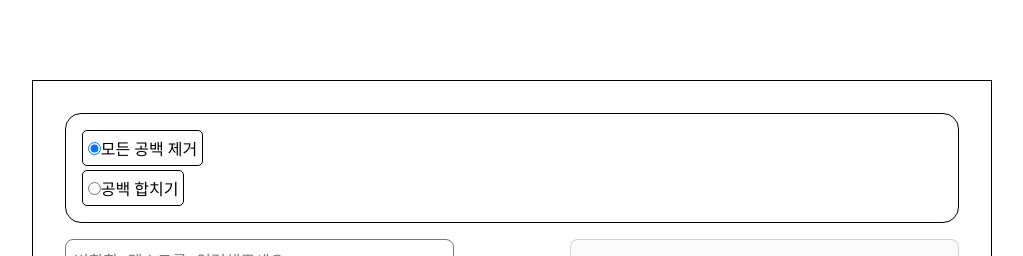
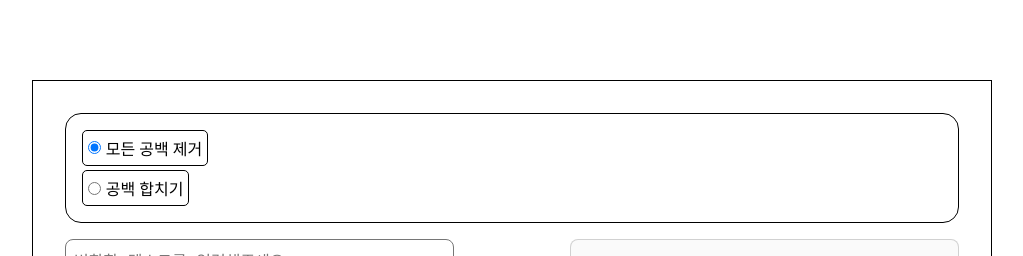
Before and after one commit to whgksqls9999/toollite, a React (Vite) app: page / in a window 1280 px wide. Shown: the top 256 px of the page, without its empty margins (128-1151 px from the left). Built offline with nearby package versions, Linux system fonts and the light colour scheme.

Commit message:
add component name to memoized components

```diff
--- a/src/components/@base/Button/Button.tsx
+++ b/src/components/@base/Button/Button.tsx
@@ -11,7 +11,7 @@ export interface ButtonProps extends BaseProps {
 }
 
 // @TODO - Icon을 포함한 버튼인 경우, Icon을 조건부로 출력할 방식 구상
-export const Button = memo((props: ButtonProps) => {
+export const Button = memo(function Button(props: ButtonProps) {
 	const { Icon, display_value, color, background_color } = props;
 
 	const onClick = useCallback(() => {
--- a/src/components/@base/Radio/Radio.style.ts
+++ b/src/components/@base/Radio/Radio.style.ts
@@ -7,4 +7,19 @@ export const RadioWrapper = styled.label`
 	border: 1px solid black;
 	border-radius: 5px;
 	padding: 0.3rem;
+
+	display: flex;
+	align-items: center;
+	gap: 5px;
+
+	/* input {
+		appearance: none;
+		border: max(2px, 0.1em) solid gray;
+		width: 1.25em;
+		height: 1.25em;
+	}
+
+	input:checked {
+		background-color: black;
+	} */
 `;
--- a/src/components/@base/Radio/Radio.tsx
+++ b/src/components/@base/Radio/Radio.tsx
@@ -10,7 +10,7 @@ export interface RadioProps extends BaseProps {
 	is_checked: boolean;
 }
 
-export const Radio = memo((props: RadioProps) => {
+export const Radio = memo(function Radio(props: RadioProps) {
 	const { name, is_checked, idx, display_value } = props;
 
 	const onChange = useCallback(() => {
--- a/src/components/@base/Textarea/Textarea.tsx
+++ b/src/components/@base/Textarea/Textarea.tsx
@@ -12,7 +12,7 @@ export interface TextareaProps extends BaseProps {
 	resize?: boolean;
 }
 
-export const Textarea = memo((props: TextareaProps) => {
+export const Textarea = memo(function Textarea(props: TextareaProps) {
 	const { onChange, display_value, placeholder, disabled, readonly, resize } =
 		props;
 
--- a/src/components/@widget/Option/Option.tsx
+++ b/src/components/@widget/Option/Option.tsx
@@ -9,7 +9,7 @@ export interface OptionProps {
 	selected_idx: number;
 }
 
-export const Option = memo((props: OptionProps) => {
+export const Option = memo(function Option(props: OptionProps) {
 	const { name, radio_values, onChange, selected_idx } = props;
 
 	return (
--- a/src/components/@widget/TextToText/TextToText.tsx
+++ b/src/components/@widget/TextToText/TextToText.tsx
@@ -10,7 +10,7 @@ interface TextToTextProps {
 	action: (param: any) => any;
 }
 
-export const TextToText = memo((props: TextToTextProps) => {
+export const TextToText = memo(function TextToText(props: TextToTextProps) {
 	const { inputTextareaProps, outputTextareaProps, buttonProps, action } =
 		props;
 
--- a/src/components/RemoveWhiteSpace/RemoveWhiteSpaceWidget.tsx
+++ b/src/components/RemoveWhiteSpace/RemoveWhiteSpaceWidget.tsx
@@ -5,7 +5,7 @@ import { ButtonProps } from '../@base';
 import { Option, OptionProps } from '../@widget/Option';
 import * as S from './RemoveWhiteSpaceWidget.style';
 
-export const RemoveWhiteSpaceWidget = memo(() => {
+export const RemoveWhiteSpaceWidget = memo(function RemoveWhiteSpaceWidget() {
 	const inputTextareaProps = getInputTextareaProps();
 	const outputTextareaProps = getOutputTextareaProps();
 	const buttonProps = getbuttonProps();
```
